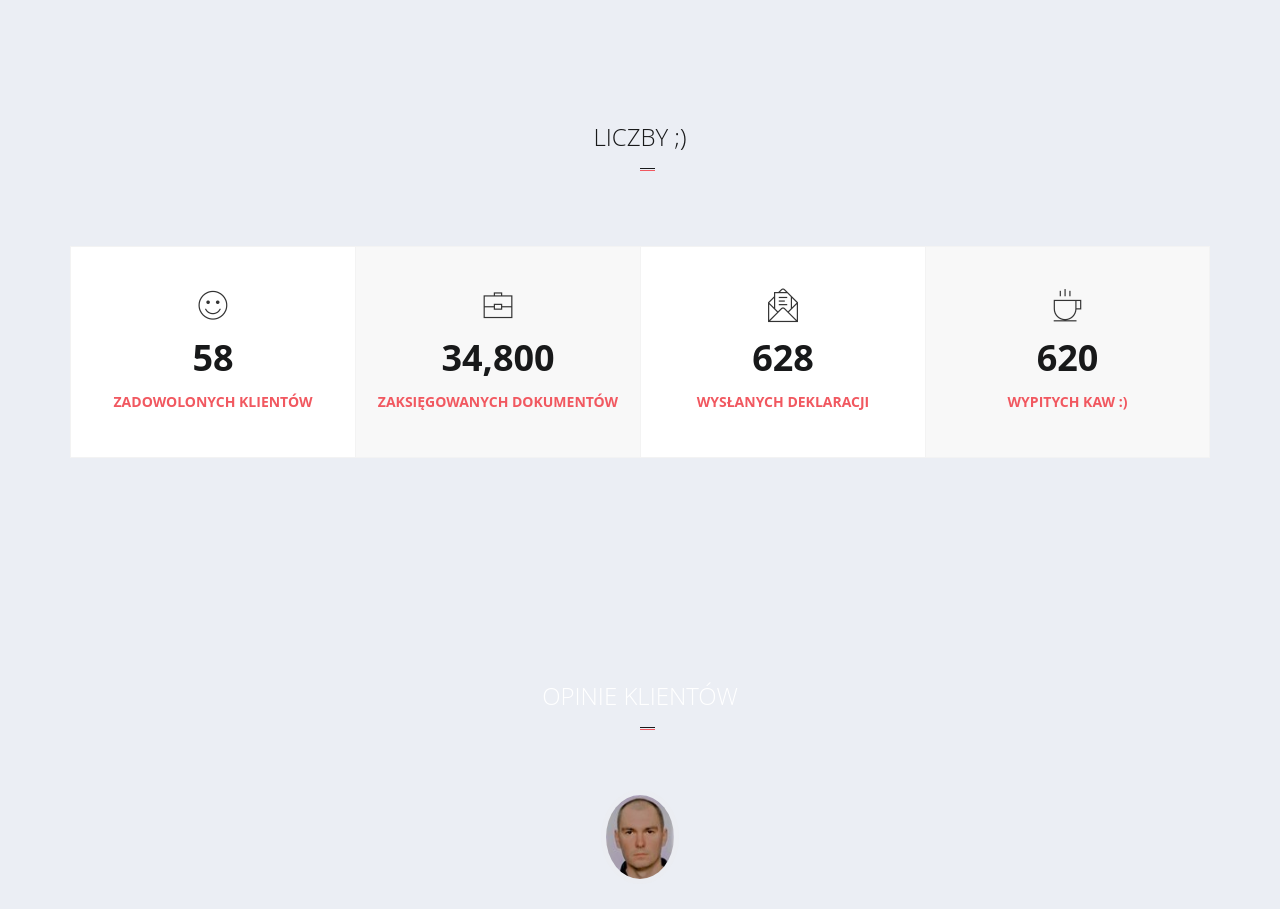
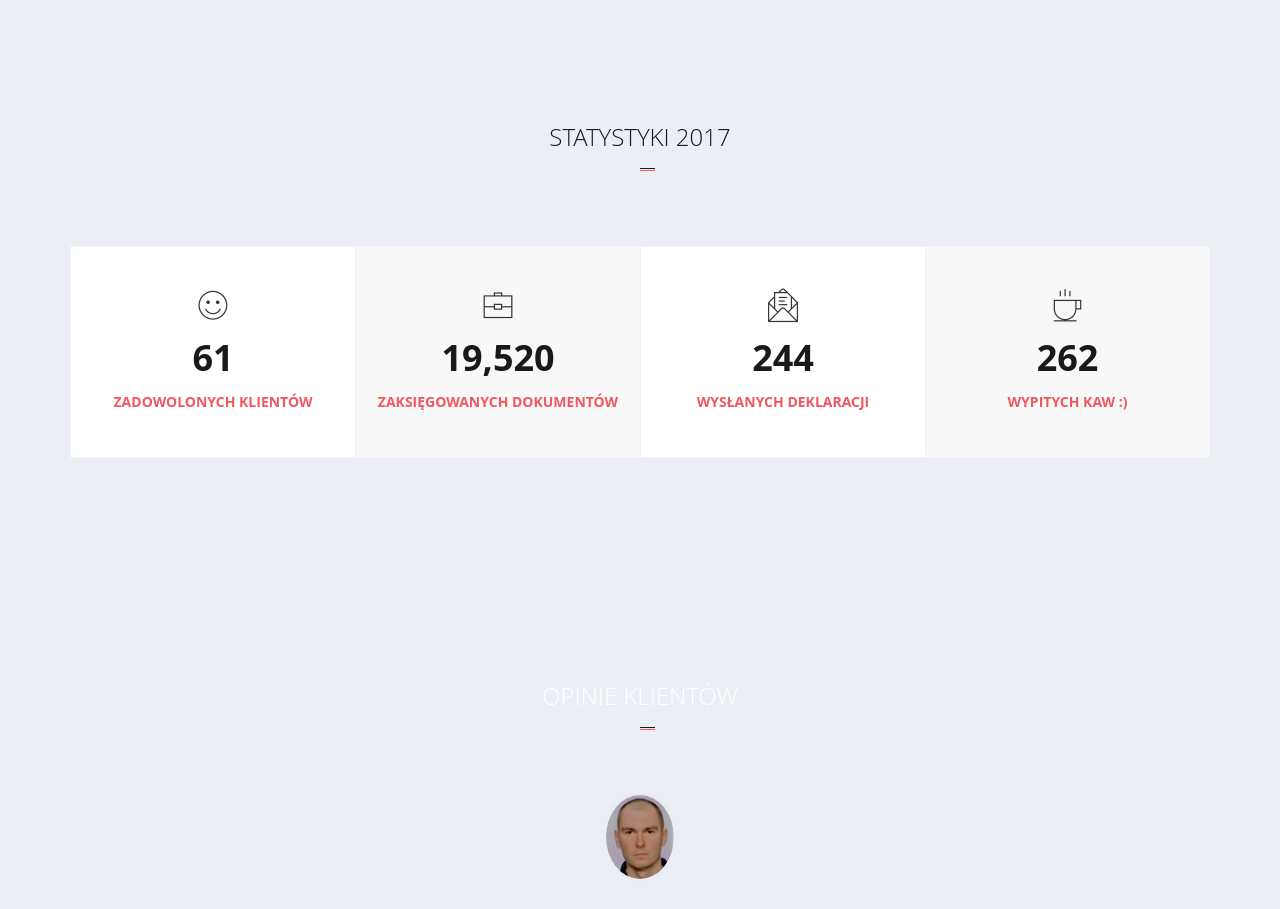
Before and after one commit to paboowicz/br-ekspert.com, a plain HTML site: page index.html in a window 1280 px wide. Shown: the part 3200-4109 px from the top of the page. Drawn offline with Linux system fonts and the light colour scheme; some packages are replaced by stand-ins of ours; a script that the page names is missing.

Commit message:
aktualizajca statystyk + plik statystyki2017.txt

```diff
--- a/index.html
+++ b/index.html
@@ -528,29 +528,29 @@
 		<!--  Our Achievment section -->
 			<section id="achievment" data-scrolloffset="150" class="rex-achievment container">
 			<div class="rex-heading">
-				<h3>LICZBY ;)</h3>
+				<h3>STATYSTYKI 2017</h3>
 			</div>
 			<div class="row">
 				<div class="col-md-12 rex-achievment-list">
 				    <ul>
 				    	<li class="wow fadeInUp"  data-wow-duration="0.8s" data-wow-delay="0.5s">
 			              <i class="pe-7s-smile rex-achie-icon"></i>
-			              <h2 class="timer count-title" id="count-number1" data-to="58" data-speed="1500">klienci</h2>
+			              <h2 class="timer count-title" id="count-number1" data-to="61" data-speed="1500">klienci</h2>
 			              <p><span>ZADOWOLONYCH KLIENTÓW</span></p>
 			            </li>
 			            <li class="wow fadeInUp"  data-wow-duration="1.2s" data-wow-delay="0.7s">
 			              <i class="pe-7s-portfolio rex-achie-icon"></i>
-			              <h2 class="timer count-title" id="count-number2" data-to="34800" data-speed="1500">dokumenty</h2>
+			              <h2 class="timer count-title" id="count-number2" data-to="19520" data-speed="1500">dokumenty</h2>
 			              <p><span>ZAKSIĘGOWANYCH DOKUMENTÓW</span></p>
 			            </li>
 			            <li class="wow fadeInUp"  data-wow-duration="1.2s" data-wow-delay="0.9s">
 			              <i class="pe-7s-mail-open-file rex-achie-icon"></i>
-			              <h2 class="timer count-title" id="count-number3" data-to="628" data-speed="1500">deklaracje</h2>
+			              <h2 class="timer count-title" id="count-number3" data-to="244" data-speed="1500">deklaracje</h2>
 			              <p><span>WYSŁANYCH DEKLARACJI</span></p>
 			            </li>
 			            <li class="wow fadeInUp"  data-wow-duration="1.3s" data-wow-delay="1s">
 			              <i class="pe-7s-coffee rex-achie-icon"></i>
-			              <h2 class="timer count-title" id="count-number4" data-to="620" data-speed="1500">kawy</h2>
+			              <h2 class="timer count-title" id="count-number4" data-to="262" data-speed="1500">kawy</h2>
 			              <p><span>WYPITYCH KAW :)</span></p>
 			            </li>
 				    </ul>
```
Also changed, not shown: STATYSTYKI_2017.txt (added).
